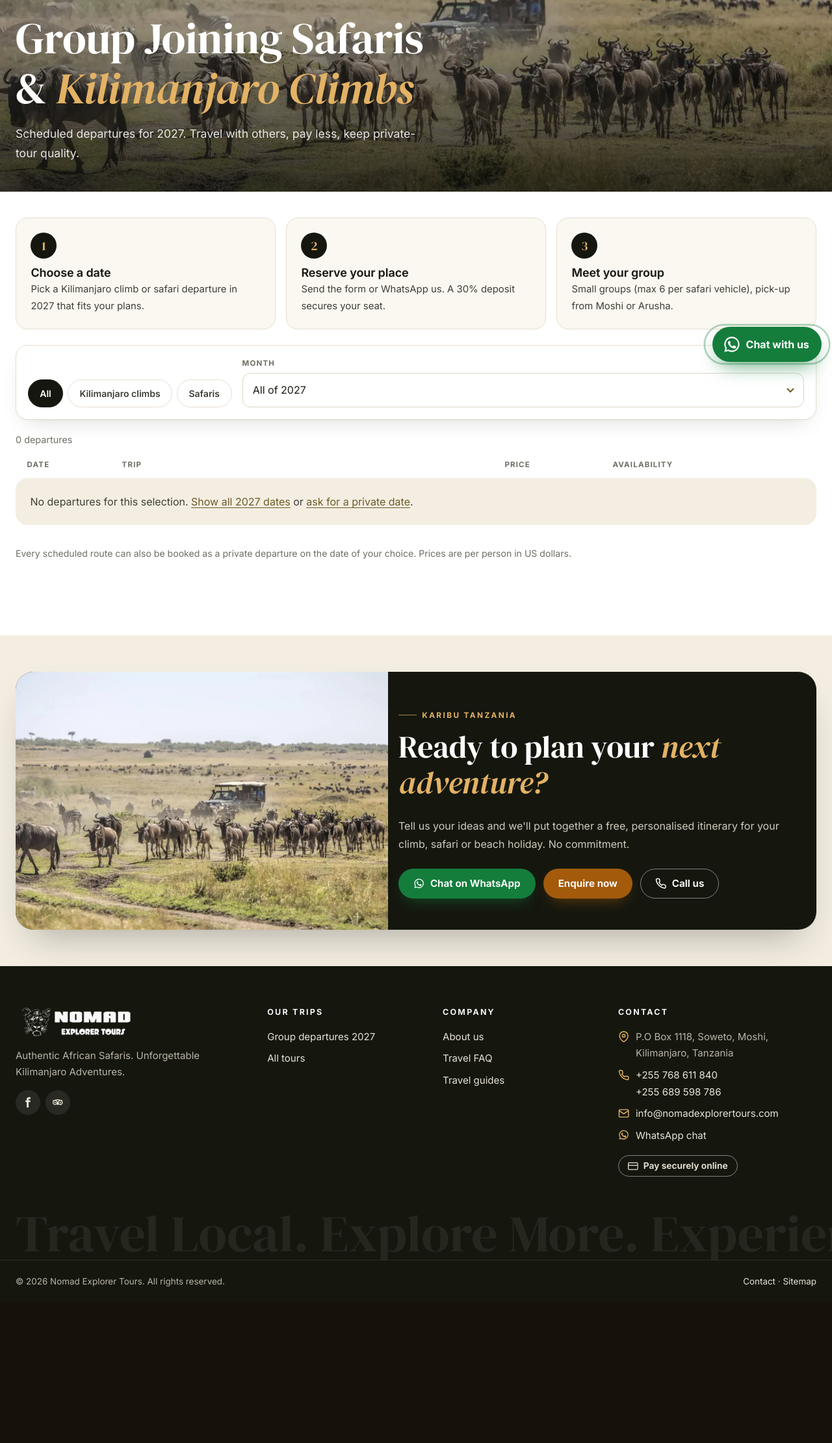
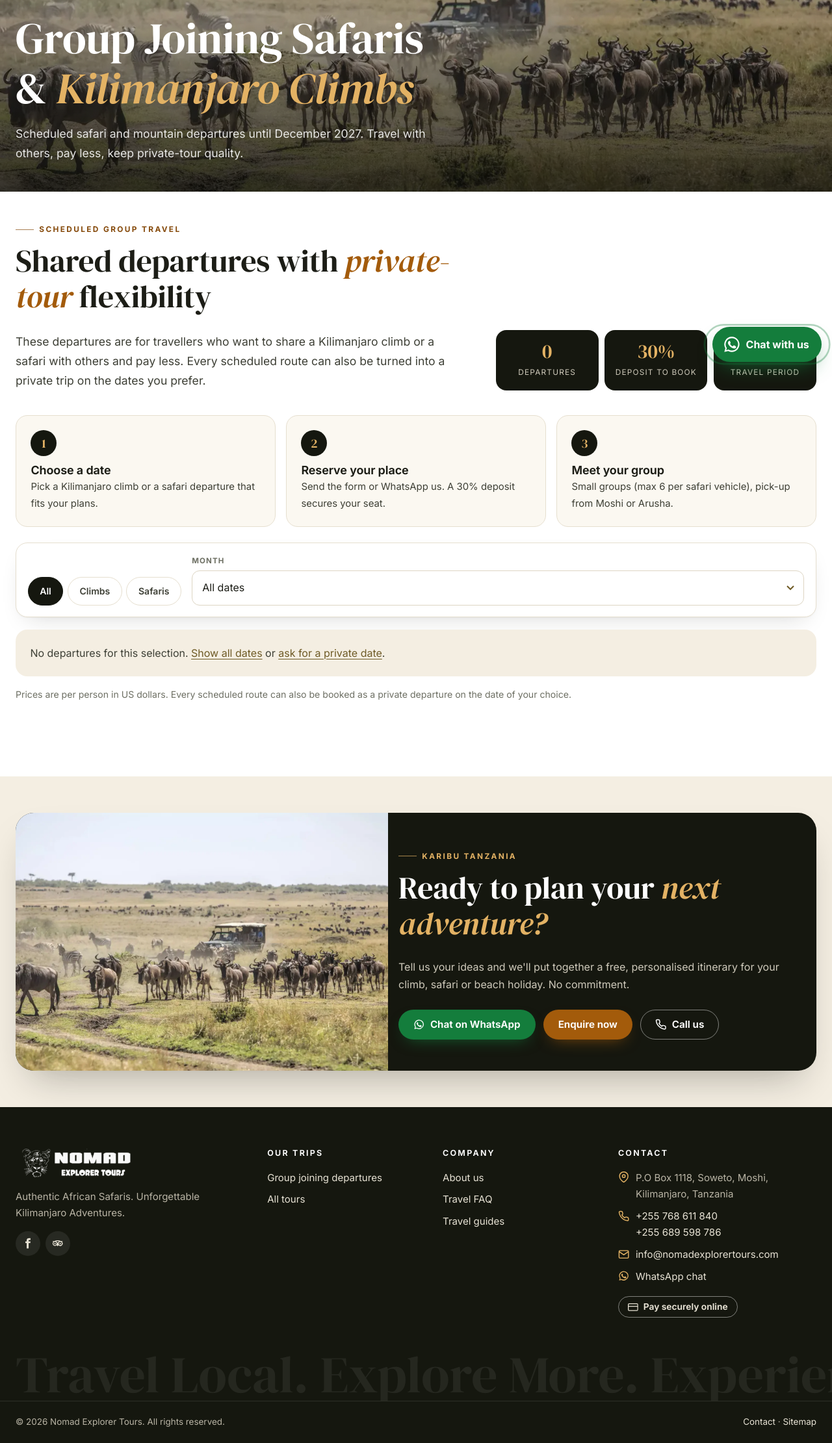
Before and after one commit to Barackwilliam/Nomad-tour, a Django app: page /group-departures/ in a window 1280 px wide. Shown: the part 225-2446 px from the top of the page at 65% size. Before the commit the page ends 2205 px from the top, so only its background shows below. Run offline with Django 5.2, Linux system fonts and the light colour scheme; data comes from the database, SQL or seed files in the repository; data that the repository does not hold is empty; some libraries are stand-ins or nearby versions.

Commit message:
Group joining page: Kilimanjaro and safari tables until December 2027
- show upcoming departures from today up to 31 December of the configured
  year (2027) instead of only that calendar year
- two tables like the reference page (climbs / safaris) with period and
  departure count, date blocks, deposit, spaces left, private option and
  Join group; month filter now covers every month in the range
- 9 more seed departures: December 2026, Northern Circuit and Mount Meru

Co-Authored-By: Claude Opus 5.5 <noreply@anthropic.com>
Claude-Session: https://claude.ai/code/session_01GFUFTJCZUAnwReNhKsfJJF

```diff
--- a/tours/static/tours/css/site.css
+++ b/tours/static/tours/css/site.css
@@ -775,3 +775,54 @@ a.contact-card:hover { transform: translateY(-3px); box-shadow: var(--shadow-lg)
   *, *::before, *::after { transition: none !important; animation: none !important; scroll-behavior: auto !important; }
   .js [data-reveal] { opacity: 1; transform: none; }
 }
+
+/* ------------------------------------------------------------------ Group departures tables */
+.btn--dark { background: var(--night); color: #fff; }
+.btn--dark:hover { background: var(--accent); color: #fff; }
+.dep-intro { display: grid; gap: 1.6rem; align-items: end; margin-bottom: 2.4rem; }
+.dep-intro .lead { margin: 0; }
+.dep-facts { list-style: none; margin: 0; padding: 0; display: grid; grid-template-columns: repeat(3, 1fr); gap: .6rem; }
+.dep-facts li { background: var(--night); color: #cfcabb; border-radius: 16px; padding: 1rem .8rem; text-align: center; }
+.dep-facts strong { display: block; font-family: var(--serif); font-weight: 400; font-size: clamp(1.3rem, 3vw, 1.9rem); color: var(--gold); line-height: 1.1; }
+.dep-facts span { font-size: .74rem; text-transform: uppercase; letter-spacing: .1em; }
+.dep-group { margin-bottom: 2.4rem; border-radius: 20px; overflow: hidden; background: #fff; box-shadow: var(--shadow); border: 1px solid var(--line); scroll-margin-top: calc(var(--header-h) + 16px); }
+.dep-group__bar { display: flex; flex-wrap: wrap; justify-content: space-between; align-items: center; gap: .4rem 1rem; background: var(--night); color: #cfcabb; padding: 1.1rem 1.3rem; }
+.dep-group__bar h2 { font-family: var(--font); font-size: 1rem; font-weight: 700; color: #fff; margin: 0; letter-spacing: 0; }
+.dep-group__bar h2 span { display: block; font-weight: 500; font-size: .84rem; color: #b7b2a3; margin-top: .15rem; }
+.dep-group__bar p { margin: 0; font-weight: 700; color: var(--gold); font-size: .9rem; }
+.dep-list { list-style: none; margin: 0; padding: 0; }
+.dep-item { display: grid; grid-template-columns: 64px 1fr; gap: .8rem 1rem; align-items: center; padding: 1rem 1.1rem; border-top: 1px solid var(--line); scroll-margin-top: calc(var(--header-h) + 20px); transition: background .25s; }
+.dep-item:first-child { border-top: 0; }
+.dep-item:hover { background: var(--ivory); }
+.dep-item:target { background: #fbf1e1; box-shadow: inset 4px 0 0 var(--accent); }
+.dep-item.is-full { opacity: .6; }
+.dep-date { grid-row: span 2; align-self: start; display: flex; flex-direction: column; align-items: center; border: 2px solid var(--accent); border-radius: 14px; padding: .35rem .2rem .4rem; font-size: .74rem; font-weight: 700; text-transform: uppercase; color: var(--ink); line-height: 1.15; background: #fff; }
+.dep-date strong { font-family: var(--serif); font-weight: 400; font-size: 1.6rem; line-height: 1; }
+.dep-date em { font-style: normal; font-size: .7rem; color: var(--muted); }
+.dep-item__main { display: flex; flex-direction: column; gap: .2rem; min-width: 0; }
+.dep-item__name { font-weight: 700; color: var(--ink); text-decoration: none; line-height: 1.3; }
+a.dep-item__name:hover { color: var(--accent-dark); text-decoration: underline; }
+.dep-item__main small { color: var(--muted); font-size: .84rem; }
+.dep-item__tags { display: flex; flex-wrap: wrap; align-items: center; gap: .35rem .7rem; margin-top: .25rem; }
+.dep-note { font-size: .78rem; font-style: italic; color: var(--brand); }
+.dep-private { font-size: .78rem; font-weight: 600; color: var(--muted); text-decoration: underline; text-underline-offset: 2px; }
+.dep-private:hover { color: var(--accent-dark); }
+.dep-item__side { grid-column: 2; display: flex; justify-content: space-between; align-items: center; gap: .6rem; }
+.dep-item__side .btn { padding: .55em .95em; }
+.dep-item__price { display: flex; flex-direction: column; line-height: 1.25; min-width: 0; }
+.dep-item__price strong { font-size: 1.15rem; color: var(--ink); }
+.dep-item__price small { color: var(--muted); font-size: .76rem; white-space: nowrap; }
+.dep-facts li { min-width: 0; }
+@media (max-width: 559px) {
+  .dep-facts strong { font-size: 1.15rem; }
+  .dep-facts span { letter-spacing: .04em; font-size: .68rem; }
+}
+@media (min-width: 860px) {
+  .dep-intro { grid-template-columns: 1.4fr 1fr; gap: 3rem; }
+  .dep-item { grid-template-columns: 70px minmax(0, 1fr) 190px 130px; padding: 1.1rem 1.4rem; }
+  .dep-date { grid-row: auto; align-self: center; }
+  .dep-item__side { display: contents; }
+  .dep-item__cta { justify-self: end; }
+  .dep-group__bar { padding: 1.2rem 1.4rem; }
+  .dep-group__bar h2 { font-size: 1.05rem; }
+}
--- a/tours/templates/tours/base.html
+++ b/tours/templates/tours/base.html
@@ -149,7 +149,7 @@
       <ul>
         {% for item in menu %}<li><a href="{{ item.category.get_absolute_url }}">{{ item.category.name }}</a></li>{% endfor %}
         {% for extra in menu_extra %}<li><a href="{{ extra.get_absolute_url }}">{{ extra.name }}</a></li>{% endfor %}
-        <li><a href="{% url 'departures' %}">Group departures {{ site.departures_year }}</a></li>
+        <li><a href="{% url 'departures' %}">Group joining departures</a></li>
         <li><a href="{% url 'tour_list' %}">All tours</a></li>
       </ul>
     </div>
--- a/tours/templates/tours/departures.html
+++ b/tours/templates/tours/departures.html
@@ -1,18 +1,30 @@
 {% extends "tours/base.html" %}
 {% load tour_tags %}
 
-{% block title %}Group Joining Safaris & Kilimanjaro Climbs {{ year }} | {{ site.company_name }}{% endblock %}
-{% block description %}Scheduled {{ year }} group departures for Kilimanjaro climbs and Tanzania safaris. Share the cost with other travellers, book with a 30% deposit.{% endblock %}
+{% block title %}Group Joining Safaris & Kilimanjaro Climbs until {{ year }} | {{ site.company_name }}{% endblock %}
+{% block description %}Scheduled group departures for Kilimanjaro climbs and Tanzania safaris until December {{ year }}. Share the cost with other travellers and book your place with a 30% deposit.{% endblock %}
 {% block jsonld %}{{ ld_events|json_ld }}{% endblock %}
 
 {% block content %}
-{% include "tours/partials/page_hero.html" with accent_word="Kilimanjaro Climbs" hero_title="Group Joining Safaris & Kilimanjaro Climbs" hero_text="Scheduled departures for "|add:year_str|add:". Travel with others, pay less, keep private-tour quality." c2="Group departures" %}
+{% include "tours/partials/page_hero.html" with accent_word="Kilimanjaro Climbs" hero_title="Group Joining Safaris & Kilimanjaro Climbs" hero_text=hero_text c2="Group departures" %}
 
 <section class="section section--tight">
   <div class="container">
+    <div class="dep-intro">
+      <div>
+        <p class="eyebrow">Scheduled group travel</p>
+        <h2>Shared departures with <em>private-tour</em> flexibility</h2>
+        <p class="lead">These departures are for travellers who want to share a Kilimanjaro climb or a safari with others and pay less. Every scheduled route can also be turned into a private trip on the dates you prefer.</p>
+      </div>
+      <ul class="dep-facts">
+        <li><strong>{{ total }}</strong><span>departures</span></li>
+        <li><strong>{{ deposit_percent }}%</strong><span>deposit to book</span></li>
+        <li><strong>{% if period_start %}{{ period_start|date:"M Y" }}</strong><span>to {{ period_end|date:"M Y" }}</span>{% else %}{{ year }}</strong><span>travel period</span>{% endif %}</li>
+      </ul>
+    </div>
     <h2 class="sr-only">How group joining works</h2>
     <div class="steps">
-      <div class="step"><span>1</span><h3>Choose a date</h3><p>Pick a Kilimanjaro climb or safari departure in {{ year }} that fits your plans.</p></div>
+      <div class="step"><span>1</span><h3>Choose a date</h3><p>Pick a Kilimanjaro climb or a safari departure that fits your plans.</p></div>
       <div class="step"><span>2</span><h3>Reserve your place</h3><p>Send the form or WhatsApp us. A {{ deposit_percent }}% deposit secures your seat.</p></div>
       <div class="step"><span>3</span><h3>Meet your group</h3><p>Small groups (max 6 per safari vehicle), pick-up from Moshi or Arusha.</p></div>
     </div>
@@ -24,60 +36,66 @@
     <form class="dep-filters" method="get" action="#list" data-autosubmit>
       <div class="tabs" role="radiogroup" aria-label="Type of departure">
         <label class="tab{% if not kind %} is-active{% endif %}"><input type="radio" name="type" value=""{% if not kind %} checked{% endif %}>All</label>
-        <label class="tab{% if kind == 'kilimanjaro' %} is-active{% endif %}"><input type="radio" name="type" value="kilimanjaro"{% if kind == 'kilimanjaro' %} checked{% endif %}>Kilimanjaro climbs</label>
+        <label class="tab{% if kind == 'kilimanjaro' %} is-active{% endif %}"><input type="radio" name="type" value="kilimanjaro"{% if kind == 'kilimanjaro' %} checked{% endif %}>Climbs</label>
         <label class="tab{% if kind == 'safari' %} is-active{% endif %}"><input type="radio" name="type" value="safari"{% if kind == 'safari' %} checked{% endif %}>Safaris</label>
       </div>
       <div class="filters__group">
         <label for="d-month">Month</label>
         <select name="month" id="d-month">
-          <option value="">All of {{ year }}</option>
-          {% for m, d in months %}<option value="{{ m }}"{% if month == m %} selected{% endif %}>{{ d|date:"F Y" }}</option>{% endfor %}
+          <option value="">All dates</option>
+          {% for key, d in months %}<option value="{{ key }}"{% if month == key %} selected{% endif %}>{{ d|date:"F Y" }}</option>{% endfor %}
         </select>
       </div>
       <noscript><button class="btn btn--accent" type="submit">Show</button></noscript>
+      {% if kind or month %}<a class="filters__reset" href="{% url 'departures' %}#list">Show all dates</a>{% endif %}
     </form>
 
-    <p class="result-count">{{ departures|length }} departure{{ departures|length|pluralize }}</p>
-
-    <div class="dep-table" role="table" aria-label="Group departures {{ year }}">
-      <div class="dep-row dep-row--head" role="row">
-        <span role="columnheader">Date</span><span role="columnheader">Trip</span><span role="columnheader">Price</span><span role="columnheader">Availability</span><span role="columnheader"><span class="sr-only">Book</span></span>
+    {% for g in groups %}
+    <div class="dep-group" id="group-{{ g.key }}">
+      <div class="dep-group__bar">
+        <h2>{{ g.label }} <span>{{ g.first|date:"F Y" }} – {{ g.last|date:"F Y" }}</span></h2>
+        <p>{{ g.rows|length }} departure{{ g.rows|length|pluralize }}</p>
       </div>
-      {% for d in departures %}
+      <ul class="dep-list">
+        {% for d in g.rows %}
         {% with st=d.display_status %}
-      <div class="dep-row{% if d.is_full %} is-full{% endif %}" role="row" id="dep-{{ d.pk }}">
-        <span class="dep-row__date" role="cell">
-          <strong>{{ d.start_date|date:"d M" }}</strong>
-          <small>{% if d.end_date %}to {{ d.end_date|date:"d M Y" }}{% else %}{{ d.start_date|date:"Y" }}{% endif %}</small>
+        <li class="dep-item{% if d.is_full %} is-full{% endif %}" id="dep-{{ d.pk }}">
+          <span class="dep-date"><strong>{{ d.start_date|date:"d" }}</strong>{{ d.start_date|date:"M" }}<em>{{ d.start_date|date:"Y" }}</em></span>
+          <span class="dep-item__main">
+            {% if d.tour %}<a class="dep-item__name" href="{{ d.tour.get_absolute_url }}">{{ d.name }}</a>{% else %}<strong class="dep-item__name">{{ d.name }}</strong>{% endif %}
+            <small>{% if d.end_date %}{{ d.start_date|date:"d M" }} – {{ d.end_date|date:"d M Y" }}{% if d.days %} · {{ d.days }} days{% endif %}{% elif d.days %}{{ d.days }} days{% endif %}</small>
+            <span class="dep-item__tags">
+              <span class="badge badge--{{ st.0 }}">{{ st.1 }}</span>
+              {% if d.note %}<span class="dep-note">{{ d.note }}</span>{% endif %}
+              {% if d.tour %}<a class="dep-private" href="{% url 'plan_trip' %}?tour={{ d.tour.slug }}">Private departure available</a>{% endif %}
             </span>
-        <span class="dep-row__trip" role="cell">
-          <span class="dep-kind dep-kind--{{ d.kind }}">{{ d.get_kind_display }}</span>
-          {% if d.tour %}<a href="{{ d.tour.get_absolute_url }}">{{ d.name }}</a>{% else %}<strong>{{ d.name }}</strong>{% endif %}
-          <small>{% if d.days %}{{ d.days }} days · {% endif %}Starts from {{ d.tour.start_point|default:"Moshi / Arusha" }}{% if d.note %} · <em>{{ d.note }}</em>{% endif %}</small>
           </span>
-        <span class="dep-row__price" role="cell"><strong>{{ d.price|money }}</strong><small>pp · deposit {{ d.deposit|money }}</small></span>
-        <span class="dep-row__status" role="cell"><span class="badge badge--{{ st.0 }}">{{ st.1 }}</span></span>
-        <span class="dep-row__cta" role="cell">
+          <span class="dep-item__side">
+          <span class="dep-item__price"><strong>US$ {{ d.price|money|slice:"1:" }}</strong><small>{{ d.deposit_percent }}% deposit: US$ {{ d.deposit|money|slice:"1:" }}</small></span>
+          <span class="dep-item__cta">
             {% if d.is_full %}
               {% with txt="Hello, I would like to join the waiting list for "|add:d.name %}<a class="btn btn--outline btn--sm" href="{% wa txt %}" target="_blank" rel="noopener">Waiting list</a>{% endwith %}
             {% else %}
-            <button type="button" class="btn btn--accent btn--sm" data-join="{{ d.pk }}" data-name="{{ d.name }}" data-date="{{ d.start_date|date:'d F Y' }}" data-iso="{{ d.start_date|date:'Y-m-d' }}" data-price="{{ d.price|money }}">Join group</button>
+              <button type="button" class="btn btn--dark btn--sm" data-join="{{ d.pk }}" data-name="{{ d.name }}" data-date="{{ d.start_date|date:'d F Y' }}" data-iso="{{ d.start_date|date:'Y-m-d' }}" data-price="{{ d.price|money }}">Join group</button>
             {% endif %}
           </span>
+          </span>
+        </li>
+        {% endwith %}
+        {% endfor %}
+      </ul>
     </div>
-      {% endwith %}
     {% empty %}
-      <p class="empty">No departures for this selection. <a href="{% url 'departures' %}">Show all {{ year }} dates</a> or <a href="{% url 'plan_trip' %}">ask for a private date</a>.</p>
+    <p class="empty">No departures for this selection. <a href="{% url 'departures' %}">Show all dates</a> or <a href="{% url 'plan_trip' %}">ask for a private date</a>.</p>
     {% endfor %}
-    </div>
-    <p class="muted small">Every scheduled route can also be booked as a private departure on the date of your choice. Prices are per person in US dollars.</p>
+    <p class="muted small">Prices are per person in US dollars. Every scheduled route can also be booked as a private departure on the date of your choice.</p>
   </div>
 </section>
 
 {% if group_tours %}
-<section class="section section--sand">
+<section class="section section--ivory">
   <div class="container">
-    <div class="section__head"><h2>Group joining itineraries</h2><p>See the full day-by-day programme for our shared safaris.</p></div>
+    <div class="section__head"><p class="eyebrow">Itineraries</p><h2>Group joining <em>safaris</em></h2><p>See the full day-by-day programme for our shared safaris.</p></div>
     <div class="grid grid--cards">{% for t in group_tours %}{% include "tours/partials/tour_card.html" %}{% endfor %}</div>
   </div>
 </section>
--- a/tours/templates/tours/home.html
+++ b/tours/templates/tours/home.html
@@ -212,10 +212,10 @@
     <div class="section__head section__head--split" data-reveal>
       <div>
         <p class="eyebrow eyebrow--light">Travel solo, share the cost</p>
-        <h2>Group departures <em>{{ site.departures_year }}</em></h2>
+        <h2>Group departures <em>until {{ site.departures_year }}</em></h2>
         <p>Join a scheduled Kilimanjaro climb or safari with other travellers. Fixed dates, clear prices and only a 30% deposit to book your place.</p>
       </div>
-      <a href="{% url 'departures' %}" class="btn btn--accent">See all {{ site.departures_year }} dates</a>
+      <a href="{% url 'departures' %}" class="btn btn--accent">See all dates</a>
     </div>
     <ul class="dep-mini">
       {% for d in departures %}
--- a/tours/views.py
+++ b/tours/views.py
@@ -118,7 +118,7 @@ def home(request):
             "faqs": list(FAQ.objects.filter(show_on_home=True)[:8]),
             "departures": list(
                 GroupDeparture.objects.upcoming()
-                .filter(start_date__year=site.departures_year)
+                .filter(start_date__lte=site.departures_end)
                 .select_related("tour", "tour__category")[:6]
             ),
             "guides": list(Page.objects.filter(is_published=True, kind="guide").order_by("-created_at")[:3]),
@@ -290,24 +290,43 @@ def tour_detail(request, category_slug, slug):
     return render(request, "tours/tour_detail.html", context)
 
 
+DEPARTURE_GROUPS = [
+    ("kilimanjaro", "Kilimanjaro & mountain climbs", "Climb"),
+    ("safari", "Group joining safaris", "Safari"),
+    ("other", "Other group trips", "Trip"),
+]
+
+
 def departures(request):
     site = SiteSettings.get()
-    year = site.departures_year
+    end = site.departures_end
     kind = request.GET.get("type")
-    kind = kind if kind in ("kilimanjaro", "safari", "other") else ""
-    month = request.GET.get("month")
-    month = int(month) if month and month.isdigit() and 1 <= int(month) <= 12 else None
+    kind = kind if kind in dict((k, 1) for k, _l, _s in DEPARTURE_GROUPS) else ""
+    month = request.GET.get("month", "")
+    month = month if len(month) == 7 and month[:4].isdigit() and month[5:].isdigit() else ""  # "2027-03"
 
     def load():
-        qs = GroupDeparture.objects.upcoming().filter(start_date__year=year).select_related("tour", "tour__category")
+        upcoming = GroupDeparture.objects.upcoming().filter(start_date__lte=end).select_related("tour", "tour__category")
+        all_dates = list(upcoming.values_list("start_date", flat=True))
+        qs = upcoming
         if kind:
             qs = qs.filter(kind=kind)
         if month:
-            qs = qs.filter(start_date__month=month)
-        all_months = GroupDeparture.objects.upcoming().filter(start_date__year=year).values_list("start_date", flat=True)
+            qs = qs.filter(start_date__year=int(month[:4]), start_date__month=int(month[5:]))
+        items = list(qs)
+        groups = []
+        for key, label, short in DEPARTURE_GROUPS:
+            rows = [d for d in items if d.kind == key]
+            if rows:
+                groups.append({"key": key, "label": label, "short": short, "rows": rows,
+                               "first": rows[0].start_date, "last": rows[-1].start_date})
+        months = sorted({d.replace(day=1) for d in all_dates})
         return {
-            "departures": list(qs),
-            "months": [(m, datetime.date(year, m, 1)) for m in sorted({d.month for d in all_months})],
+            "groups": groups,
+            "departures": items,
+            "total": len(all_dates),
+            "period_start": min(all_dates) if all_dates else None,
+            "months": [(m.strftime("%Y-%m"), m) for m in months],
             "group_tours": list(Tour.objects.published().filter(style="group").select_related("category")[:6]),
         }
 
@@ -320,18 +339,23 @@ def departures(request):
     if response:
         return response
 
-    data = cached(f"departures:{year}:{kind}:{month}", load)
+    data = cached(f"departures:{end}:{kind}:{month}", load)
     context = dict(data)
     context.update(
         {
-            "year": year,
-            "year_str": str(year),
+            "year": site.departures_year,
+            "period_end": end,
             "kind": kind,
             "month": month,
             "form": form,
             "open_departure": departure,
             "deposit_percent": 30,
-            "ld_events": seo.departures(data["departures"][:30], site),
+            "ld_events": seo.departures(data["departures"][:40], site),
+            "hero_text": (
+                f"Scheduled safari and mountain departures "
+                f"{'from ' + data['period_start'].strftime('%B %Y') + ' ' if data['period_start'] else ''}"
+                f"until December {site.departures_year}. Travel with others, pay less, keep private-tour quality."
+            ),
         }
     )
     return render(request, "tours/departures.html", context)
```
Also changed, not shown: tours/models.py (+6 -2 lines), tours/tests.py (+19 -1 lines), README.md, tours/migrations/0004_departures_until.py (added), tours/seed/data.json. Lines whose indentation alone changed are shown as unchanged.
